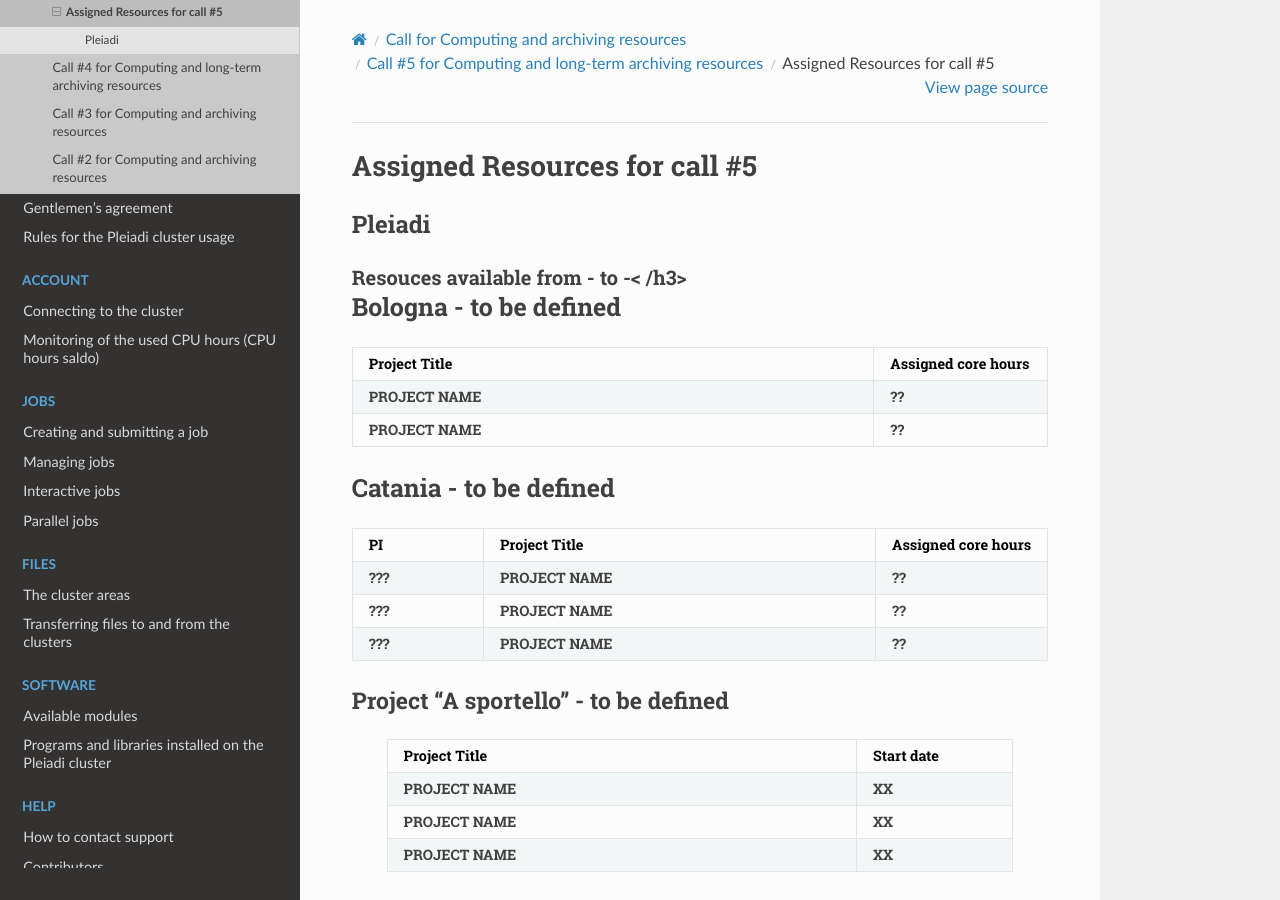
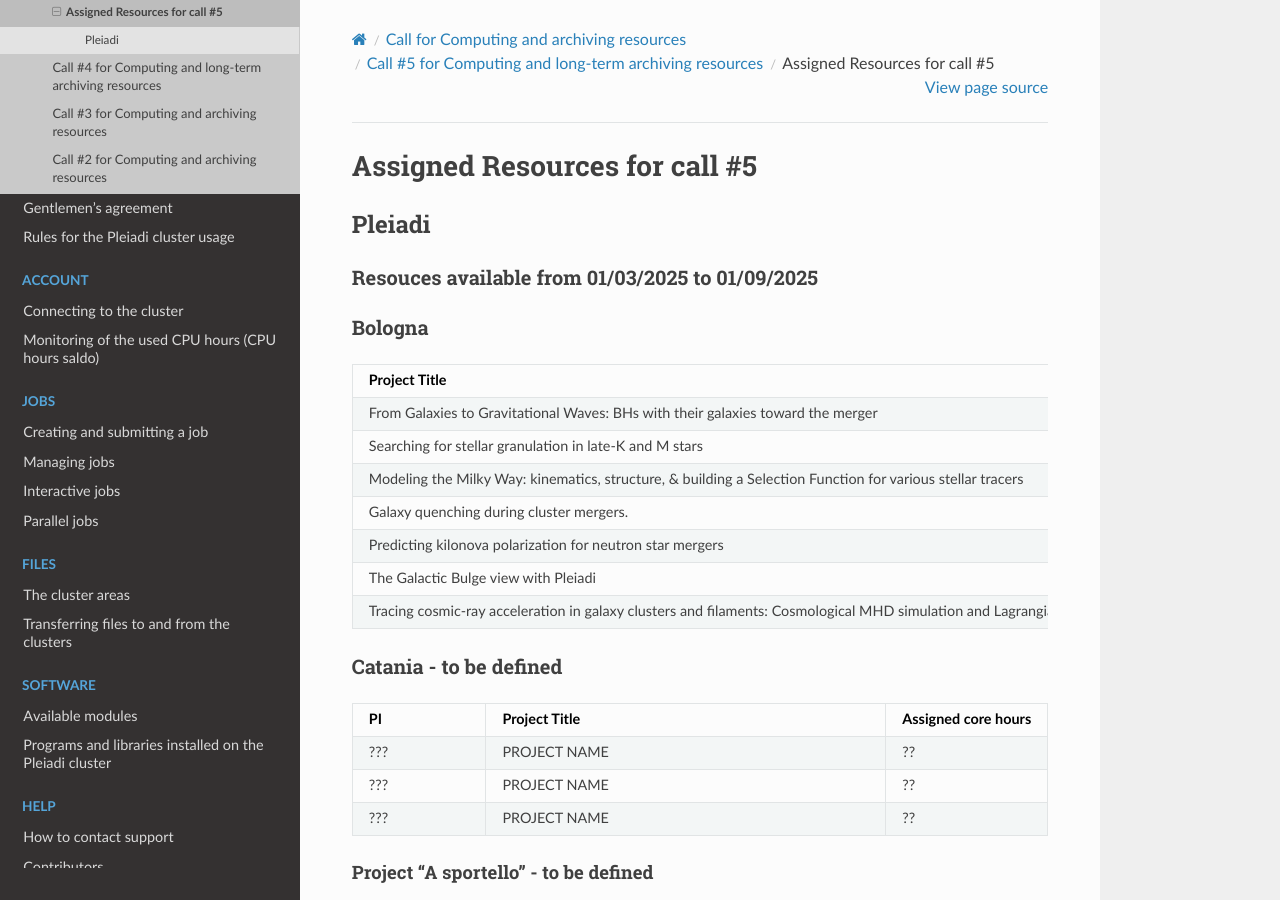
Before and after one commit to fvitello/pleiadi-doc, a Sphinx documentation site: the page built from docs/pleiadi/call/call5/assigned.rst, in a window 1280 px wide and 900 px high. Built offline with Sphinx 7.4.7 and the Read the Docs theme 3.1.0, drawn with Linux system fonts in a browser that asks for light colours.

Commit message:
add Bologna Assigned resource

```diff
--- a/docs/pleiadi/call/call5/assigned.rst
+++ b/docs/pleiadi/call/call5/assigned.rst
@@ -7,21 +7,27 @@ Pleiadi
 
 .. raw:: html
 
-   <h3> Resouces available from  - to -< /h3>
+   <h3> Resouces available from  01/03/2025  to  01/09/2025 </h3>
 
 
-Bologna - to be defined
+Bologna
 ^^^^^^^^^^^^^^^^^^^^^^
 .. table::
   :width: 100%
   :widths: 3 1
 
-  ================================================================================================================    ======================
-  Project Title                                                                                                        Assigned core hours
-  ================================================================================================================    ======================
-  PROJECT NAME                                                                                                              ??
-  PROJECT NAME                                                                                                              ??
-  ================================================================================================================    ======================
+  ====================================================================================================================    ======================
+  Project Title                                                                                                            Assigned core hours
+  ====================================================================================================================    ======================
+  From Galaxies to Gravitational Waves: BHs with their galaxies  toward the merger                                                 500000
+  Searching for stellar granulation in late-K and M stars                                                                          100000
+  Modeling the Milky Way: kinematics, structure, & building a Selection Function for various stellar tracers                       100000
+  Galaxy quenching during cluster mergers.                                                                                         500000
+  Predicting kilonova polarization for neutron star mergers                                                                        500000
+  The Galactic Bulge view with Pleiadi                                                                                             106000
+  Tracing cosmic-ray acceleration in galaxy clusters and filaments: Cosmological MHD simulation and Lagrangian tracers             300000
+
+  ====================================================================================================================    ======================
 
 
 .. |br| raw:: html
```
